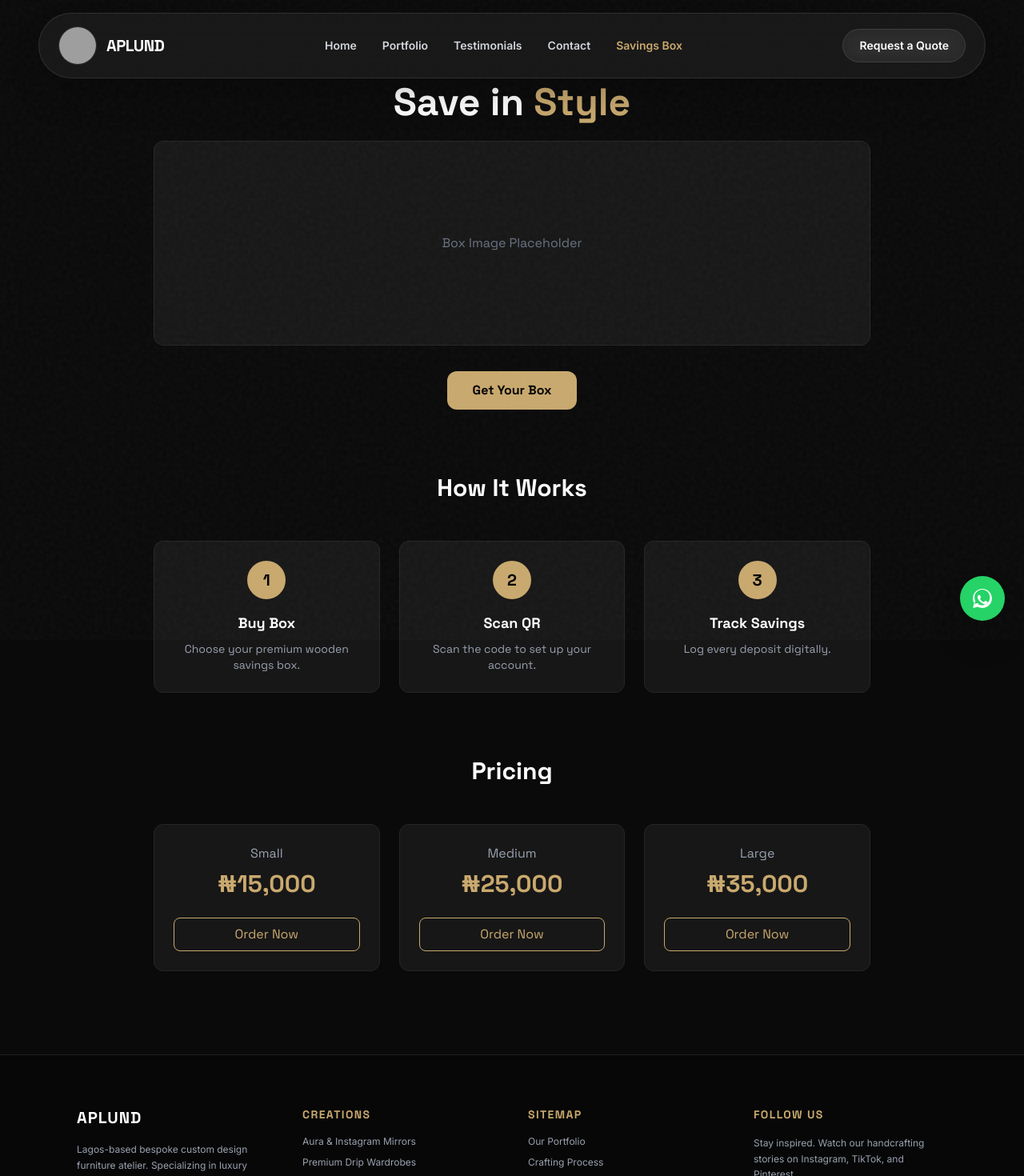
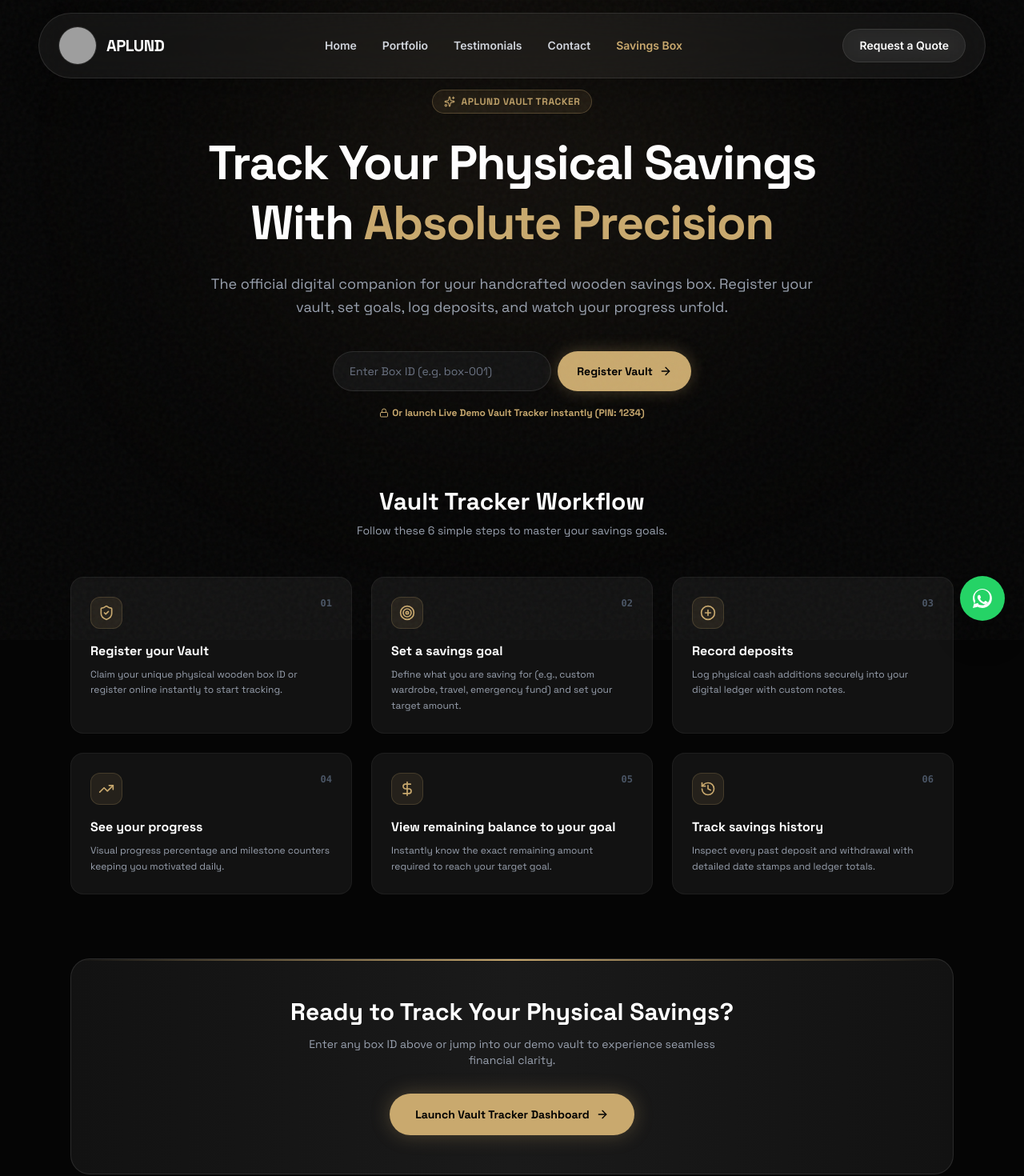
Before and after one commit to pbona01/p3d, a React (Vite) app: page /save in a window 1280 px wide. Shown: the top 1470 px of the page at 80% size. Built offline with nearby package versions, Linux system fonts and the light colour scheme; grey boxes are pictures that could not be loaded.

Commit message:
feat: implement savings vault entry and demo mode
Add stateful vault initialization and logic for accessing personal or demo savings vaults.

```diff
--- a/src/pages/SavingsLanding.tsx
+++ b/src/pages/SavingsLanding.tsx
@@ -1,82 +1,197 @@
-import React from 'react';
+import React, { useState } from 'react';
 import { motion } from 'motion/react';
 import { useNavigate } from 'react-router-dom';
-
-const HowItWorksStep = ({ number, title, description }: { number: string, title: string, description: string }) => (
-  <div className="flex flex-col items-center text-center p-6 bg-[#171717] rounded-xl border border-[#262626]">
-    <div className="w-12 h-12 flex items-center justify-center bg-[#c9a96e] text-black rounded-full font-bold text-xl mb-4">
-      {number}
-    </div>
-    <h3 className="text-white font-bold text-lg mb-2">{title}</h3>
-    <p className="text-gray-400 text-sm">{description}</p>
-  </div>
-);
+import { ShieldCheck, Target, PlusCircle, TrendingUp, DollarSign, History, Sparkles, ArrowRight, Lock } from 'lucide-react';
 
 export const SavingsLanding: React.FC = () => {
   const navigate = useNavigate();
+  const [boxIdInput, setBoxIdInput] = useState('');
 
-  const pricing = [
-    { name: 'Small', price: '₦15,000' },
-    { name: 'Medium', price: '₦25,000' },
-    { name: 'Large', price: '₦35,000' },
+  const handleStartVault = (e: React.FormEvent) => {
+    e.preventDefault();
+    const id = boxIdInput.trim() || `vault-${Math.floor(1000 + Math.random() * 9000)}`;
+    navigate(`/save/${id}`);
+  };
+
+  const handleDemoVault = () => {
+    const demoId = 'demo-vault-2026';
+    // Create demo box if not exists
+    const existing = localStorage.getItem(`aplund_box_${demoId}`);
+    if (!existing) {
+      const demoBox = {
+        boxId: demoId,
+        pinHash: btoa('1234' + demoId),
+        balance: 150000,
+        createdAt: new Date().toISOString(),
+        owner: { name: 'Demo User', phone: '+2347070276427', email: 'demo@aplund.com' },
+        goal: { name: 'Dream Luxury Closet', targetAmount: 500000 },
+        transactions: [
+          { id: '1', type: 'deposit' as const, amount: 50000, note: 'Initial Box Deposit', date: new Date(Date.now() - 86400000 * 3).toISOString() },
+          { id: '2', type: 'deposit' as const, amount: 100000, note: 'Weekly Savings Target', date: new Date(Date.now() - 86400000).toISOString() }
+        ]
+      };
+      localStorage.setItem(`aplund_box_${demoId}`, JSON.stringify(demoBox));
+    }
+    sessionStorage.setItem(`aplund_unlocked_${demoId}`, 'true');
+    navigate(`/save/${demoId}/dashboard`);
+  };
+
+  const steps = [
+    {
+      num: "01",
+      title: "Register your Vault",
+      desc: "Claim your unique physical wooden box ID or register online instantly to start tracking.",
+      icon: ShieldCheck
+    },
+    {
+      num: "02",
+      title: "Set a savings goal",
+      desc: "Define what you are saving for (e.g., custom wardrobe, travel, emergency fund) and set your target amount.",
+      icon: Target
+    },
+    {
+      num: "03",
+      title: "Record deposits",
+      desc: "Log physical cash additions securely into your digital ledger with custom notes.",
+      icon: PlusCircle
+    },
+    {
+      num: "04",
+      title: "See your progress",
+      desc: "Visual progress percentage and milestone counters keeping you motivated daily.",
+      icon: TrendingUp
+    },
+    {
+      num: "05",
+      title: "View remaining balance to your goal",
+      desc: "Instantly know the exact remaining amount required to reach your target goal.",
+      icon: DollarSign
+    },
+    {
+      num: "06",
+      title: "Track savings history",
+      desc: "Inspect every past deposit and withdrawal with detailed date stamps and ledger totals.",
+      icon: History
+    }
   ];
 
   return (
-    <div className="min-h-screen bg-[#0a0a0a] text-white p-6 font-sans">
-      <div className="max-w-4xl mx-auto space-y-20">
+    <div className="min-h-screen bg-[#050505] text-white font-sans selection:bg-[#c9a96e] selection:text-black">
+      {/* Background glow */}
+      <div className="absolute top-0 left-1/2 -translate-x-1/2 w-[600px] h-[400px] bg-[#c9a96e]/10 blur-[150px] rounded-full pointer-events-none"></div>
 
-        {/* Hero */}
-        <section className="text-center pt-20">
+      <div className="max-w-6xl mx-auto px-6 py-20 relative z-10">
+
+        {/* Hero Section */}
+        <div className="text-center max-w-3xl mx-auto mb-20 pt-8">
+          <motion.div
+            initial={{ opacity: 0, y: -10 }}
+            animate={{ opacity: 1, y: 0 }}
+            className="inline-flex items-center gap-2 px-3.5 py-1.5 rounded-full border border-[#c9a96e]/30 bg-[#c9a96e]/10 text-[#c9a96e] text-xs font-bold uppercase tracking-wider mb-6"
+          >
+            <Sparkles className="w-3.5 h-3.5" />
+            Aplund Vault Tracker
+          </motion.div>
+
           <motion.h1
             initial={{ opacity: 0, y: 20 }}
             animate={{ opacity: 1, y: 0 }}
-            className="text-5xl font-bold text-white mb-6"
+            transition={{ delay: 0.1 }}
+            className="text-4xl md:text-6xl font-black mb-6 tracking-tight leading-tight"
           >
-            Save in <span className="text-[#c9a96e]">Style</span>
+            Track Your Physical Savings With <span className="text-[#c9a96e]">Absolute Precision</span>
           </motion.h1>
+
+          <motion.p
+            initial={{ opacity: 0, y: 20 }}
+            animate={{ opacity: 1, y: 0 }}
+            transition={{ delay: 0.2 }}
+            className="text-gray-400 text-base md:text-lg mb-10 leading-relaxed"
+          >
+            The official digital companion for your handcrafted wooden savings box. Register your vault, set goals, log deposits, and watch your progress unfold.
+          </motion.p>
+
+          {/* Quick Action Input / Demo */}
           <motion.div
-            initial={{ opacity: 0, scale: 0.9 }}
-            animate={{ opacity: 1, scale: 1 }}
-            className="w-full h-64 bg-[#171717] rounded-xl border border-[#262626] mb-8 flex items-center justify-center"
+            initial={{ opacity: 0, y: 20 }}
+            animate={{ opacity: 1, y: 0 }}
+            transition={{ delay: 0.3 }}
+            className="flex flex-col sm:flex-row items-center justify-center gap-4 max-w-md mx-auto"
           >
-            <span className="text-gray-500">Box Image Placeholder</span>
+            <form onSubmit={handleStartVault} className="flex w-full gap-2">
+              <input
+                type="text"
+                placeholder="Enter Box ID (e.g. box-001)"
+                value={boxIdInput}
+                onChange={(e) => setBoxIdInput(e.target.value)}
+                className="flex-1 bg-[#121212] border border-white/10 rounded-full px-5 py-3.5 text-white placeholder:text-gray-500 focus:outline-none focus:border-[#c9a96e] text-sm"
+              />
+              <button
+                type="submit"
+                className="bg-[#c9a96e] hover:bg-[#b8985f] text-black font-bold px-6 py-3.5 rounded-full transition-all text-sm flex items-center gap-2 cursor-pointer shadow-[0_0_20px_rgba(201,169,110,0.3)] whitespace-nowrap"
+              >
+                Register Vault <ArrowRight className="w-4 h-4" />
+              </button>
+            </form>
           </motion.div>
-          <button
-            onClick={() => navigate('/contact')}
-            className="bg-[#c9a96e] text-black font-bold py-3 px-8 rounded-xl hover:scale-105 transition-transform"
-          >
-            Get Your Box
-          </button>
-        </section>
 
-        {/* How It Works */}
-        <section>
-          <h2 className="text-3xl font-bold text-center mb-12">How It Works</h2>
-          <div className="grid md:grid-cols-3 gap-6">
-            <HowItWorksStep number="1" title="Buy Box" description="Choose your premium wooden savings box." />
-            <HowItWorksStep number="2" title="Scan QR" description="Scan the code to set up your account." />
-            <HowItWorksStep number="3" title="Track Savings" description="Log every deposit digitally." />
+          <div className="mt-4">
+            <button
+              onClick={handleDemoVault}
+              className="text-xs text-[#c9a96e] hover:underline font-semibold inline-flex items-center gap-1 cursor-pointer"
+            >
+              <Lock className="w-3 h-3" /> Or launch Live Demo Vault Tracker instantly (PIN: 1234)
+            </button>
           </div>
-        </section>
+        </div>
 
-        {/* Pricing */}
-        <section className="pb-20">
-          <h2 className="text-3xl font-bold text-center mb-12">Pricing</h2>
-          <div className="grid md:grid-cols-3 gap-6">
-            {pricing.map((p) => (
-              <div key={p.name} className="p-6 bg-[#171717] rounded-xl border border-[#262626] text-center">
-                <h3 className="text-gray-400 mb-2">{p.name}</h3>
-                <p className="text-[#c9a96e] text-3xl font-bold mb-6">{p.price}</p>
-                <button
-                  onClick={() => navigate('/contact')}
-                  className="w-full border border-[#c9a96e] text-[#c9a96e] py-2 rounded-lg hover:bg-[#c9a96e] hover:text-black transition-colors"
-                >
-                  Order Now
-                </button>
-              </div>
+        {/* 6 Workflow Steps Grid */}
+        <div className="mb-20">
+          <div className="text-center mb-12">
+            <h2 className="text-2xl md:text-3xl font-bold mb-2">Vault Tracker Workflow</h2>
+            <p className="text-gray-400 text-sm">Follow these 6 simple steps to master your savings goals.</p>
+          </div>
+
+          <div className="grid grid-cols-1 md:grid-cols-2 lg:grid-cols-3 gap-6">
+            {steps.map((step, idx) => (
+              <motion.div
+                key={idx}
+                initial={{ opacity: 0, y: 20 }}
+                whileInView={{ opacity: 1, y: 0 }}
+                viewport={{ once: true }}
+                transition={{ delay: idx * 0.05 }}
+                className="bg-[#121212] border border-white/5 hover:border-[#c9a96e]/30 rounded-2xl p-6 relative group transition-all duration-300"
+              >
+                <div className="flex justify-between items-start mb-4">
+                  <div className="w-10 h-10 rounded-xl bg-[#c9a96e]/10 border border-[#c9a96e]/20 flex items-center justify-center text-[#c9a96e]">
+                    <step.icon className="w-5 h-5" />
+                  </div>
+                  <span className="font-mono text-xs font-bold text-gray-600 group-hover:text-[#c9a96e] transition-colors">
+                    {step.num}
+                  </span>
+                </div>
+                <h3 className="text-white font-bold text-base mb-2">{step.title}</h3>
+                <p className="text-gray-400 text-xs leading-relaxed">{step.desc}</p>
+              </motion.div>
             ))}
           </div>
-        </section>
+        </div>
+
+        {/* Bottom CTA */}
+        <div className="bg-gradient-to-r from-[#121212] via-[#1a1a1a] to-[#121212] border border-white/10 rounded-3xl p-8 md:p-12 text-center relative overflow-hidden">
+          <div className="absolute top-0 left-0 w-full h-[2px] bg-gradient-to-r from-transparent via-[#c9a96e] to-transparent"></div>
+          <h2 className="text-2xl md:text-3xl font-black mb-3">Ready to Track Your Physical Savings?</h2>
+          <p className="text-gray-400 text-sm max-w-lg mx-auto mb-8">
+            Enter any box ID above or jump into our demo vault to experience seamless financial clarity.
+          </p>
+          <button
+            onClick={handleDemoVault}
+            className="bg-[#c9a96e] hover:bg-[#b8985f] text-black font-bold px-8 py-4 rounded-full transition-all text-sm shadow-[0_0_25px_rgba(201,169,110,0.3)] cursor-pointer inline-flex items-center gap-2"
+          >
+            Launch Vault Tracker Dashboard <ArrowRight className="w-4 h-4" />
+          </button>
+        </div>
+
       </div>
     </div>
   );
```
